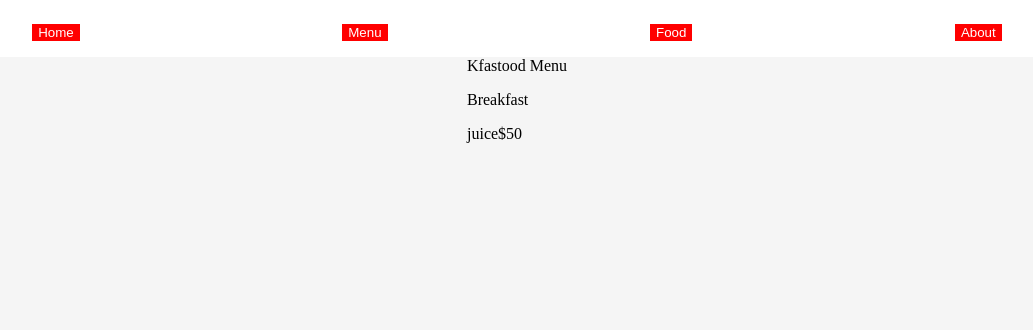
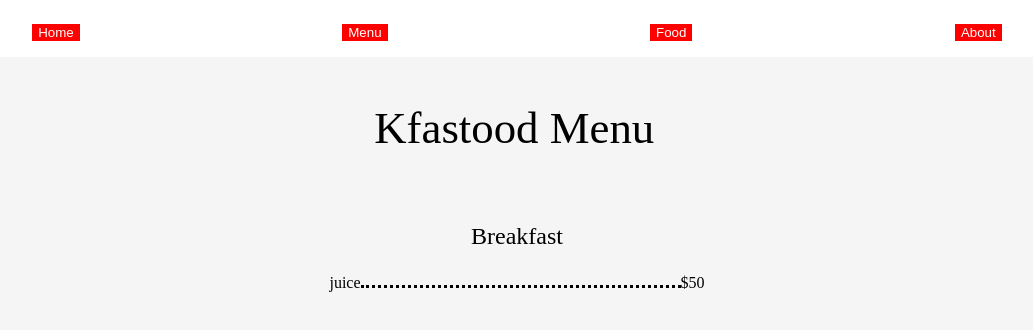
Before and after one commit to thatboikham/Restaurant-Page, a website built with webpack: page dist/index.html in a window 1280 px wide. Both pictures are taken after a click on the button "Menu". Shown: the whole page, without its empty margins (123-1156 px from the left). Built offline with nearby package versions, Linux system fonts and the light colour scheme.

Commit message:
fea: add content to menu page

```diff
--- a/src/style.css
+++ b/src/style.css
@@ -47,3 +47,17 @@ input{
     margin-top: -30px;
     margin-bottom: 2em;
 }
+.brake-header{
+    font-size: 2.8em;
+    padding: 1em;
+}
+.brake-text{
+    font-size: 1.5em;
+    text-align: center;
+}
+.juice::after{
+    content: '';
+    display: inline-block;
+    width: clamp(20rem,15rem,5rem);
+    border-bottom: 3px dotted black;
+}
```
Also changed, not shown: dist/bundle.js.
